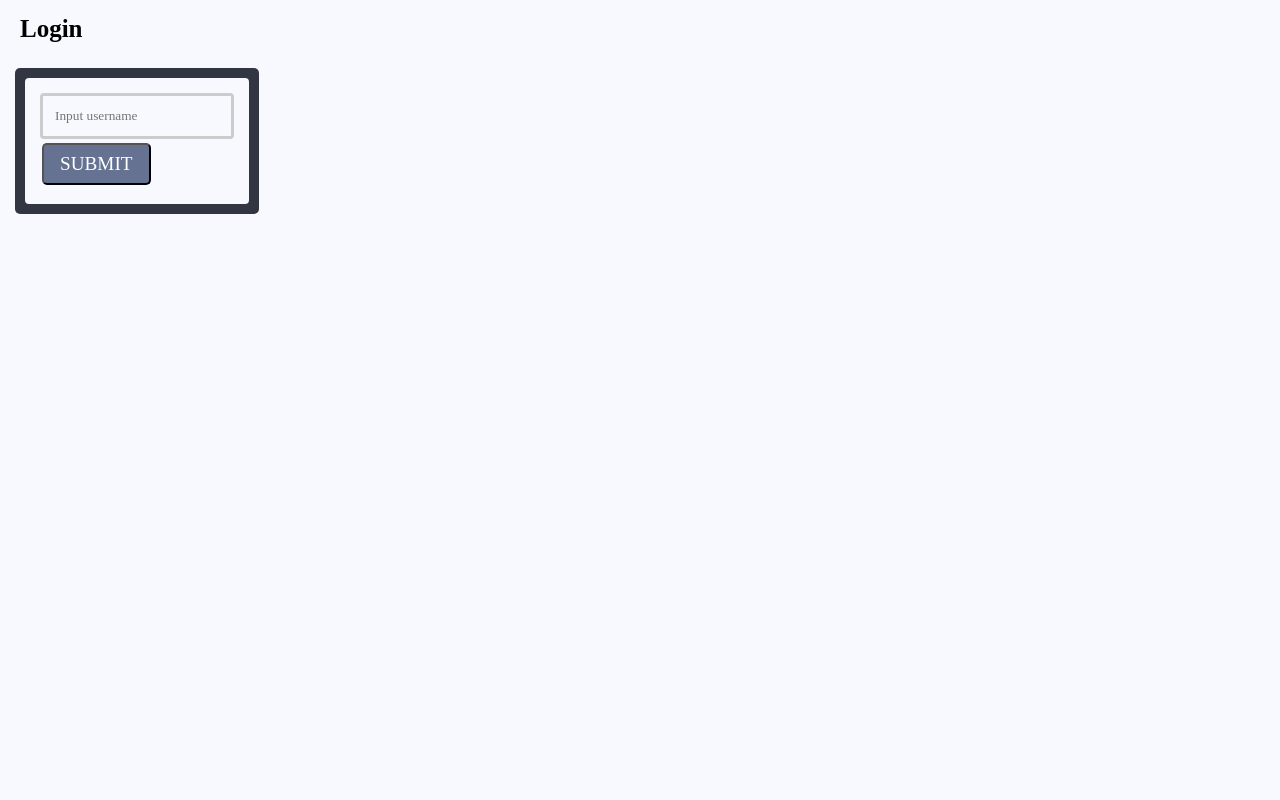
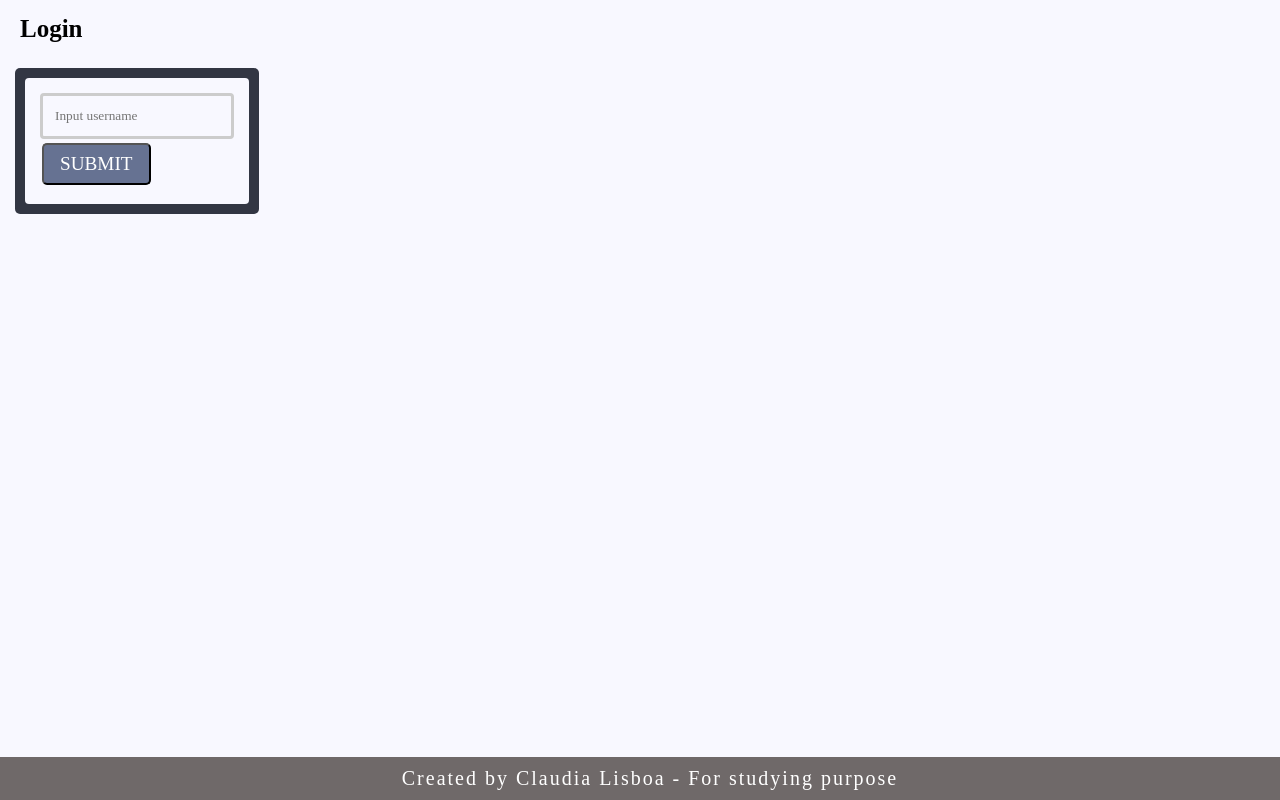
Before and after one commit to claudiaLisboa/socialmedia-app, a React (Create React App) app: page / in a window 1280 px wide. Built offline with nearby package versions, Linux system fonts and the light colour scheme; a web font is replaced by a local one.

Commit message:
added footer

```diff
--- a/src/App.css
+++ b/src/App.css
@@ -129,3 +129,17 @@ h2{
   background-color: #bc8f8f;
 }
 /*Button Collor End*/
+
+.footer  {
+  position: fixed;
+  letter-spacing: 2px;
+  left: 0;
+  bottom: 0;
+  width: 100%;
+  background-color: rgb(111, 105, 105);
+  color: white;
+  text-align: center;
+  font-size:15pt;
+  padding: 10px;
+
+}
--- a/src/components/CreatePost.js
+++ b/src/components/CreatePost.js
@@ -38,6 +38,9 @@ function CreatePost({user, handleAddPost }){
                 />
                 <button type="submit" className="btnPost">SUBMIT POST</button>
             </form>
+            <div className="footer">
+                 <span className="created-by">Created by Claudia Lisboa - For studying purpose</span>
+            </div>
         </div>
     );
 }
--- a/src/components/Loging.js
+++ b/src/components/Loging.js
@@ -26,6 +26,9 @@ return (
                     </div>
             </form>
             </div>
+            <div className="footer">
+                 <span className="created-by">Created by Claudia Lisboa - For studying purpose</span>
+            </div>
         </div>
     </div>
  )
```
Also changed, not shown: src/index.css (line endings or trailing spaces).
